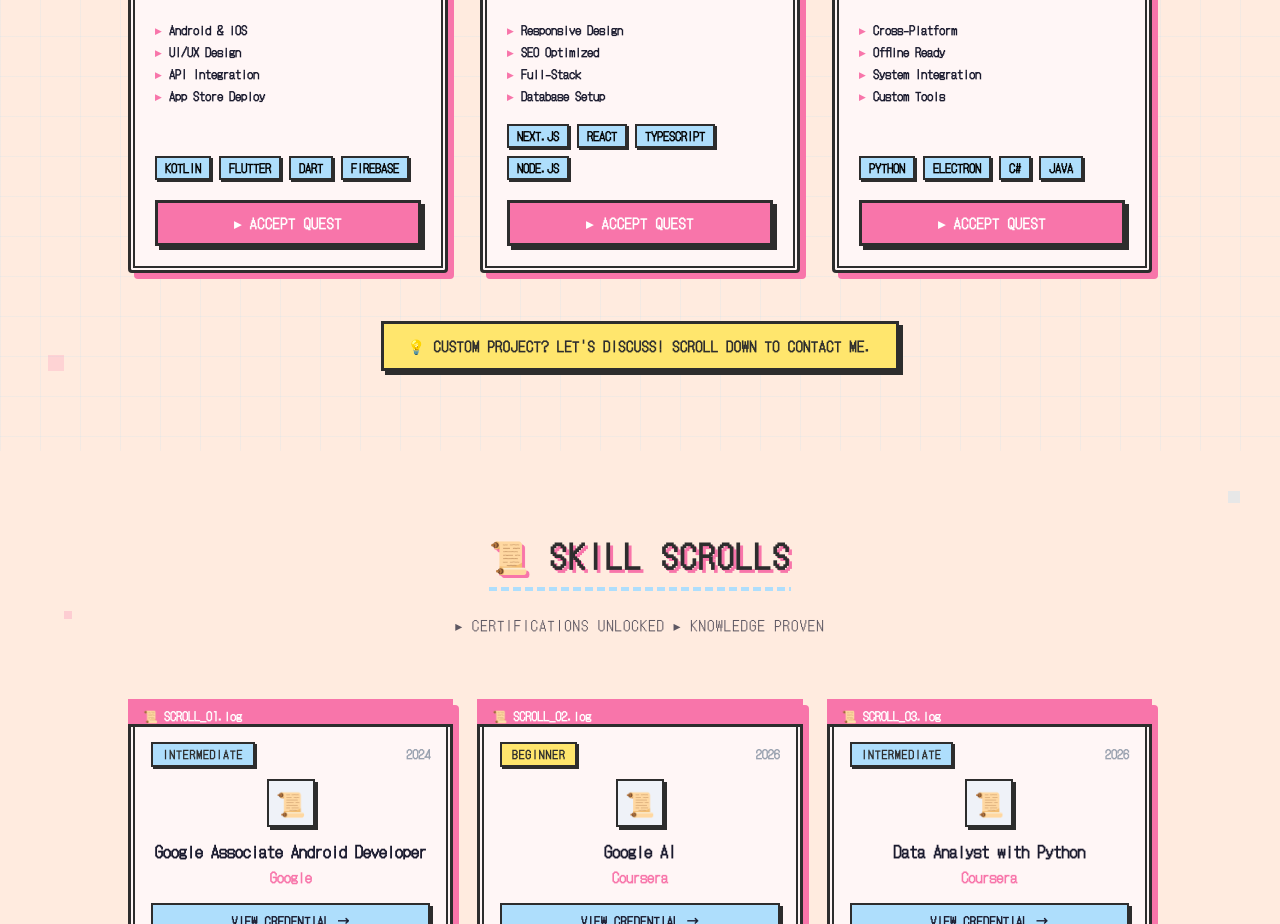
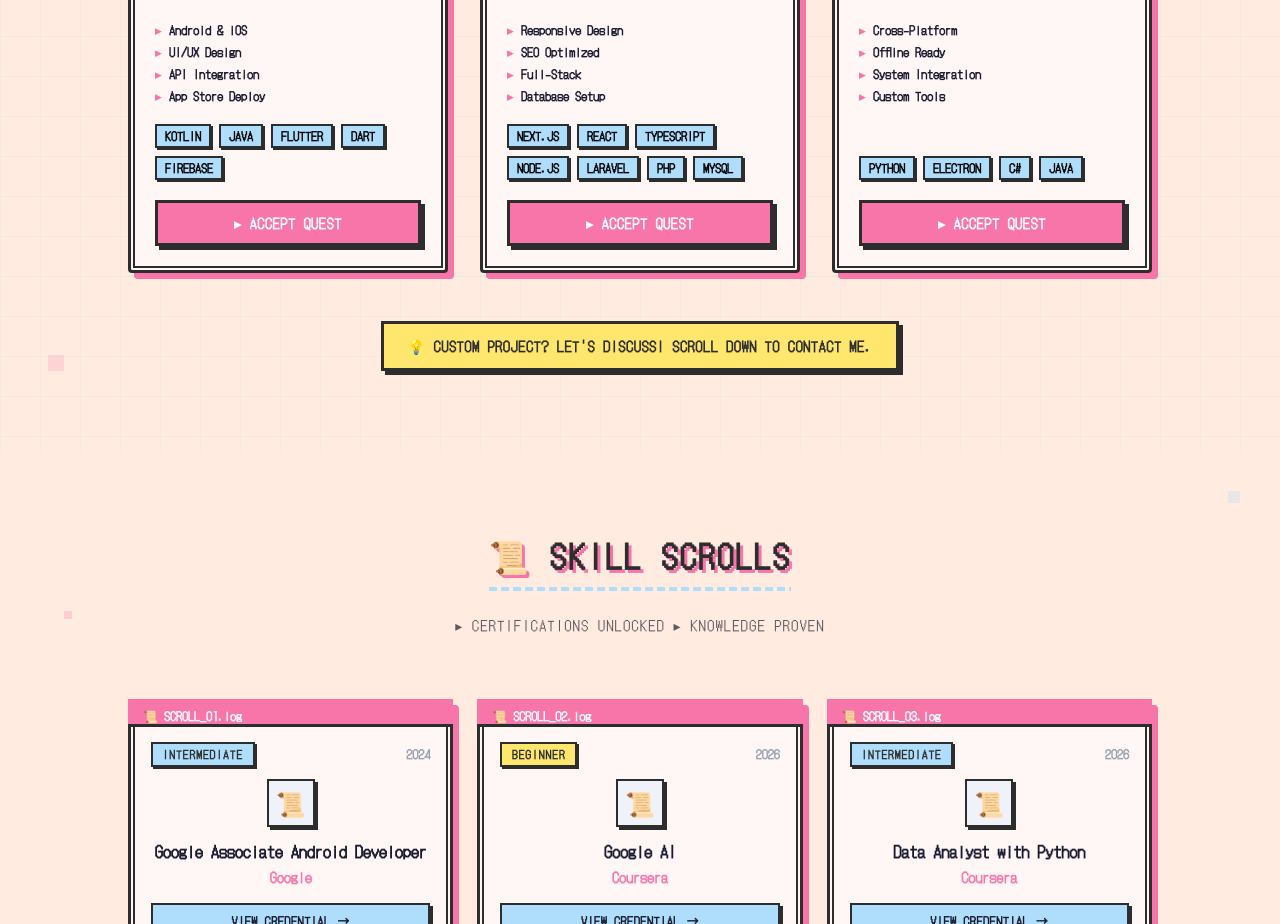
Before and after one commit to zall18/portofolio-zall, a Next.js app: page / in a window 1280 px wide. Shown: the part 9160-10084 px from the top of the page. Built offline with nearby package versions, Linux system fonts and the light colour scheme.

Commit message:
feat: add Freelance quest board and Footer components to homepage

```diff
--- a/app/components/Freelance.tsx
+++ b/app/components/Freelance.tsx
@@ -8,7 +8,7 @@ const QUESTS = [
         title: 'Mobile Quest',
         subtitle: 'Mobile App Development',
         description: 'Building high-performance mobile applications with native and cross-platform technologies. From concept to Play Store / App Store.',
-        tech: ['Kotlin', 'Flutter', 'Dart', 'Firebase'],
+        tech: ['Kotlin', 'Java', 'Flutter', 'Dart', 'Firebase'],
         features: ['Android & iOS', 'UI/UX Design', 'API Integration', 'App Store Deploy'],
     },
     {
@@ -16,7 +16,7 @@ const QUESTS = [
         title: 'Web Quest',
         subtitle: 'Web App Development',
         description: 'Crafting modern, responsive web applications with cutting-edge frameworks. Full-stack solutions from landing pages to complex platforms.',
-        tech: ['Next.js', 'React', 'TypeScript', 'Node.js'],
+        tech: ['Next.js', 'React', 'TypeScript', 'Node.js', 'Laravel', 'PHP', 'MySQL'],
         features: ['Responsive Design', 'SEO Optimized', 'Full-Stack', 'Database Setup'],
     },
     {
```
Also changed, not shown: app/components/Footer.tsx (line endings or trailing spaces).
